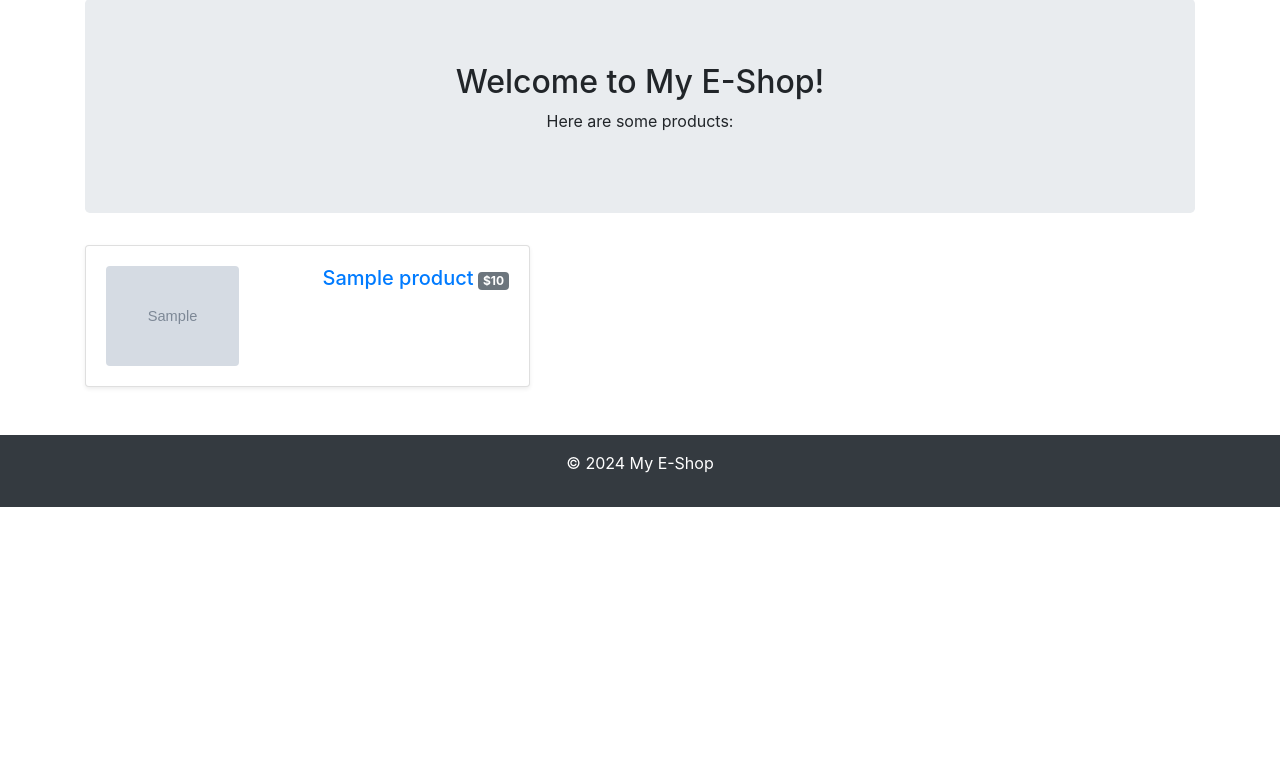
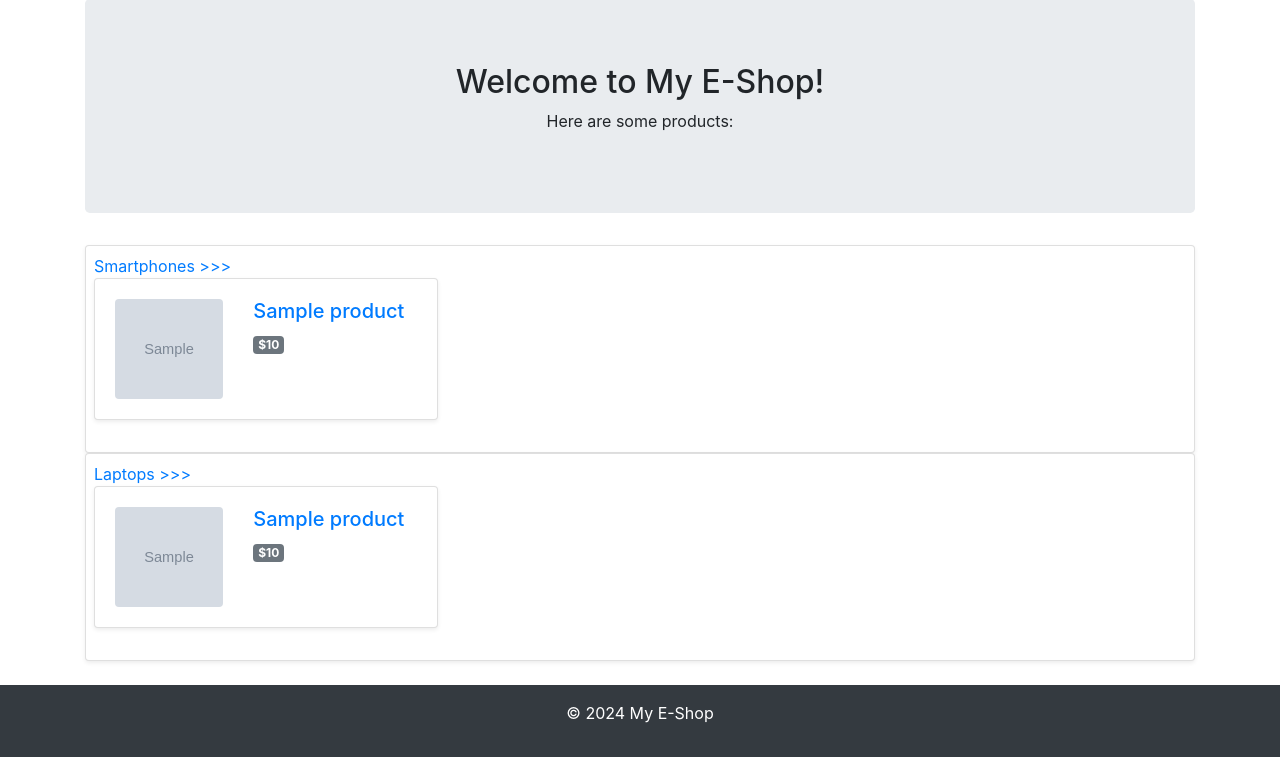
Before and after one commit to theofanisgioumatzidis/eshop-flask, a Flask app: template template/index.html in a window 1280 px wide. Shown: the part 129-886 px from the top of the page. Before the commit the page ends 636 px from the top, so only its background shows below. Run offline with Flask 3, Linux system fonts and the light colour scheme; the template is opened without the code that fills it: most values are stand-ins (such as "Sample title", 1, 10 or a date in 2020); grey boxes marked "Sample" are stand-in pictures; some libraries are stand-ins or nearby versions.

Commit message:
Update index.html

```diff
--- a/template/index.html
+++ b/template/index.html
@@ -7,29 +7,53 @@
         <h2>Welcome to My E-Shop!</h2>
         <p>Here are some products:</p>
     </div>
+    <div class="card mb-12 shadow-sm p-2">
+        <a href="{{ url_for('category', category='Smartphones') }}">Smartphones >>></a>
         <div class="row">
-        {% for product in products %}
-            <div class="col-md-5">
+            {% for product in smartphones  %}
+                {% if not loop.index > 3 %}
+                    <div class="col-md-4">
                         <div class="card mb-4 shadow-sm">
                             <div class="card-body">
-
                                 <div class="row">
-                            <!-- Product Image on the Left -->
-                            <div class="col-md-6">
-                                <img src="{{ product['img_route'] }}" alt="{{ product.title }}" class="img-fluid rounded img_tile">
+                                    <div class="col-md-5">
+                                        <img src="{{ product['img_route'] }}" alt="{{ product['title'] }}" class="img-fluid rounded img_tile">
                                     </div>
-
-                            <!-- Product Info on the Right -->
-                            <div class="col-md-6">
-                                <a href="{{ url_for('product', product_id=product['id']) }}" class="h5">{{ product.title }}</a>
-
-
-                                <span class="badge badge-secondary"> ${{ product.price }}</span>
+                                    <div class="col-md-7">
+                                        <a href="{{ url_for('product', product_id=product['id']) }}" class="h5 d-block">{{ product['title'] }}</a>
+                                        <span class="badge badge-secondary "> ${{ product['price'] }}</span>
                                     </div>
                                 </div>
                             </div>
                         </div>
                     </div>
+                {% endif %}
             {% endfor %}
         </div>
+    </div>
+    <div class="card mb-12 shadow-sm p-2">
+        <a href="{{ url_for('category', category='Laptops') }}">Laptops >>></a>
+        <div class="row">
+
+            {% for product in laptops  %}
+                {% if not loop.index > 3 %}
+                    <div class="col-md-4">
+                        <div class="card mb-4 shadow-sm">
+                            <div class="card-body">
+                                <div class="row">
+                                    <div class="col-md-5">
+                                        <img src="{{ product['img_route'] }}" alt="{{ product['title'] }}" class="img-fluid rounded img_tile">
+                                    </div>
+                                    <div class="col-md-7">
+                                        <a href="{{ url_for('product', product_id=product['id']) }}" class="h5 d-block">{{ product['title'] }}</a>
+                                        <span class="badge badge-secondary "> ${{ product['price'] }}</span>
+                                    </div>
+                                </div>
+                            </div>
+                        </div>
+                    </div>
+                {% endif %}
+            {% endfor %}
+        </div>
+    </div>
 {% endblock %}
```
Lines whose indentation alone changed are shown as unchanged.
